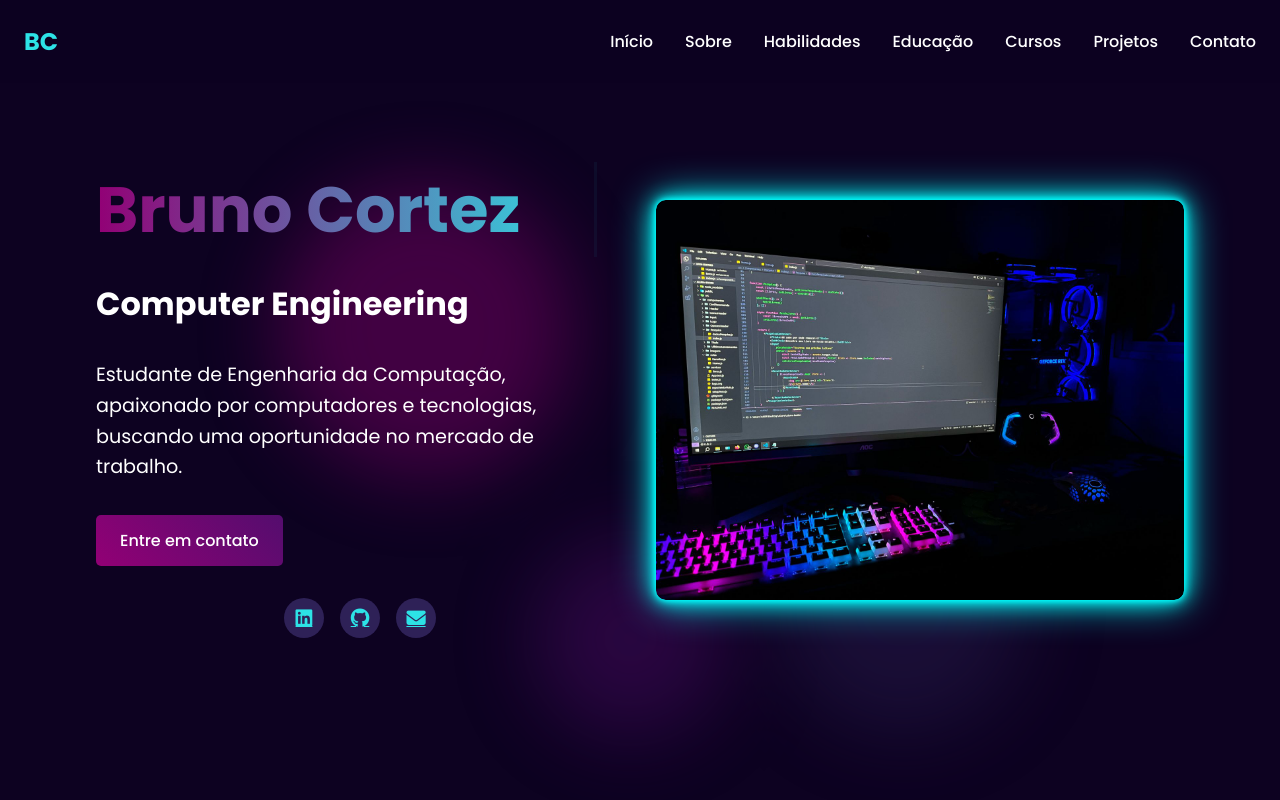
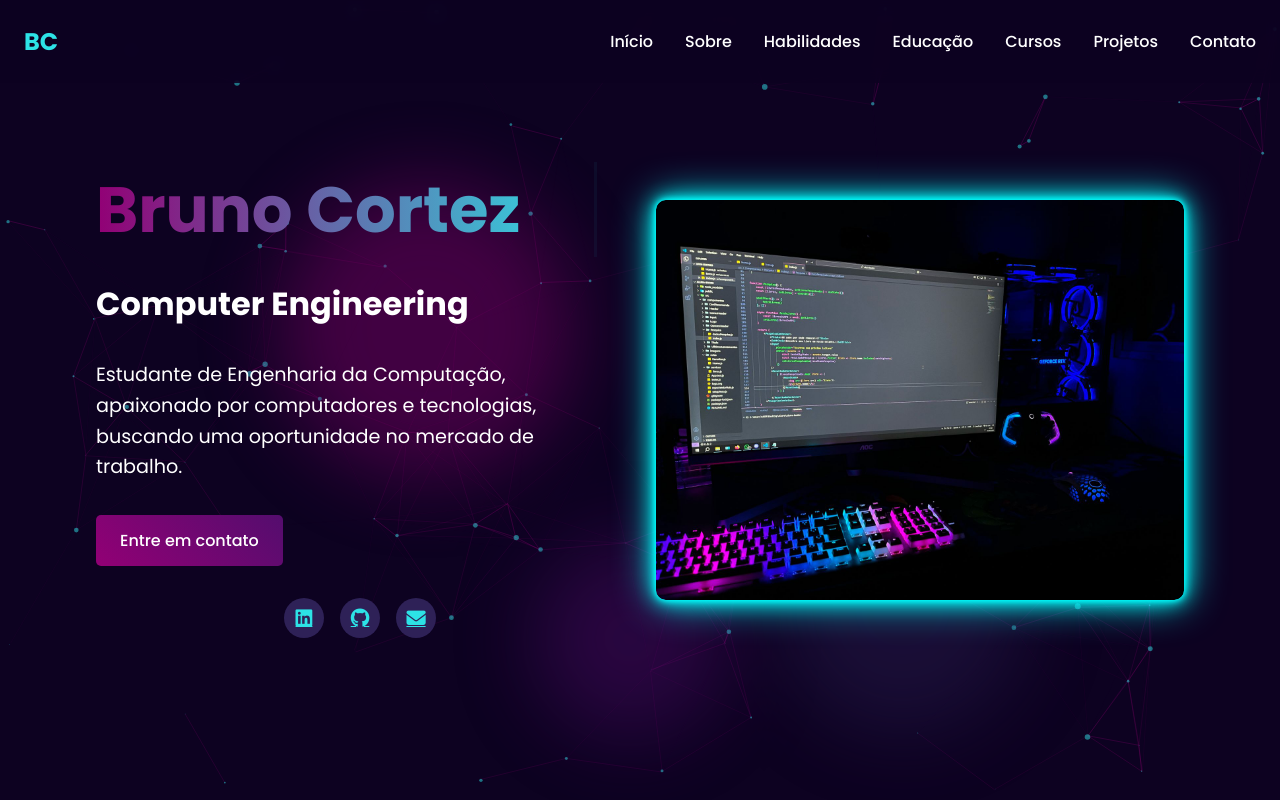
Before and after one commit to BrunoCortez64/PortifolioBrCz, a website: page index.html in a window 1280 px wide. Shown: the top 800 px of the page. Drawn offline with nearby package versions, Linux system fonts and the light colour scheme; animation ran at ten frames a second.

Commit message:
Commit do portifólio

```diff
--- /dev/null
+++ b/assets/particles.json
@@ -0,0 +1,102 @@
+{
+    "particles": {
+      "number": {
+        "value": 80,
+        "density": {
+          "enable": true,
+          "value_area": 800
+        }
+      },
+      "color": {
+        "value": "#2de2e6"
+      },
+      "shape": {
+        "type": "circle",
+        "stroke": {
+          "width": 0,
+          "color": "#000000"
+        }
+      },
+      "opacity": {
+        "value": 0.5,
+        "random": false,
+        "anim": {
+          "enable": false,
+          "speed": 1,
+          "opacity_min": 0.1,
+          "sync": false
+        }
+      },
+      "size": {
+        "value": 3,
+        "random": true,
+        "anim": {
+          "enable": false,
+          "speed": 40,
+          "size_min": 0.1,
+          "sync": false
+        }
+      },
+      "line_linked": {
+        "enable": true,
+        "distance": 150,
+        "color": "#920075",
+        "opacity": 0.4,
+        "width": 1
+      },
+      "move": {
+        "enable": true,
+        "speed": 6,
+        "direction": "none",
+        "random": false,
+        "straight": false,
+        "out_mode": "out",
+        "bounce": false,
+        "attract": {
+          "enable": false,
+          "rotateX": 600,
+          "rotateY": 1200
+        }
+      }
+    },
+    "interactivity": {
+      "detect_on": "window",
+      "events": {
+        "onhover": {
+          "enable": true,
+          "mode": "grab"
+        },
+        "onclick": {
+          "enable": true,
+          "mode": "push"
+        },
+        "resize": true
+      },
+      "modes": {
+        "grab": {
+          "distance": 140,
+          "line_linked": {
+            "opacity": 1
+          }
+        },
+        "bubble": {
+          "distance": 400,
+          "size": 40,
+          "duration": 2,
+          "opacity": 8,
+          "speed": 3
+        },
+        "repulse": {
+          "distance": 200,
+          "duration": 0.4
+        },
+        "push": {
+          "particles_nb": 4
+        },
+        "remove": {
+          "particles_nb": 2
+        }
+      }
+    },
+    "retina_detect": true
+  }
--- a/style.css
+++ b/assets/style.css
@@ -756,3 +756,22 @@ font-weight: 500;
     padding: 1rem;
 }
 }
+
+#particles-js {
+    position: fixed; /* Alterado de absolute para fixed */
+    width: 100%;
+    height: 100%;
+    top: 0;
+    left: 0;
+    background-color: transparent;
+    z-index: 0;
+}
+
+header, section, footer {
+    position: relative;
+    z-index: 1;
+}
+
+nav {
+    z-index: 100;
+}
--- a/index.html
+++ b/index.html
@@ -5,11 +5,12 @@
     <meta name="viewport" content="width=device-width, initial-scale=1.0">
     <title>Bruno Cortez | Portfólio</title>
 
-    <link rel="stylesheet" href="style.css">
+    <link rel="stylesheet" href="assets/style.css">
     <link href="https://cdnjs.cloudflare.com/ajax/libs/font-awesome/6.4.2/css/all.min.css" rel="stylesheet">
     <link href="https://fonts.googleapis.com/css2?family=Poppins:wght@300;400;500;600;700&display=swap" rel="stylesheet">
 </head>
 <body>
+    <div id="particles-js"></div>
     <nav>
         <div class="logo">BC</div>
         <div class="nav-links">
@@ -331,7 +332,10 @@
         </div>
     </footer>
 
+
+
     <script src="script.js"></script>
+    <script src="https://cdn.jsdelivr.net/particles.js/2.0.0/particles.min.js"></script>
 
 </body>
 </html>
--- /dev/null
+++ b/package.json
@@ -0,0 +1,5 @@
+{
+  "dependencies": {
+    "particles.js": "^2.0.0"
+  }
+}
--- a/script.js
+++ b/script.js
@@ -1,3 +1,10 @@
+// Inicialização do particles.js
+document.addEventListener('DOMContentLoaded', function() {
+    particlesJS.load('particles-js', 'assets/particles.json', function() {
+        console.log('Particles.js config loaded');
+    });
+});
+
 // Revelação de elementos ao rolar
 function reveal() {
     const reveals = document.querySelectorAll('.reveal');
@@ -18,7 +25,7 @@
 
 // Rolagem suave para links de navegação
 document.querySelectorAll('a[href^="#"]').forEach(anchor => {
-            anchor.addEventListener('click', function (e) {
+    anchor.addEventListener('click', function(e) {
         e.preventDefault();
 
         document.querySelector(this.getAttribute('href')).scrollIntoView({
```
Also changed, not shown: assets/particles.min.js (added), 2 other files. Lines whose indentation alone changed are shown as unchanged.
